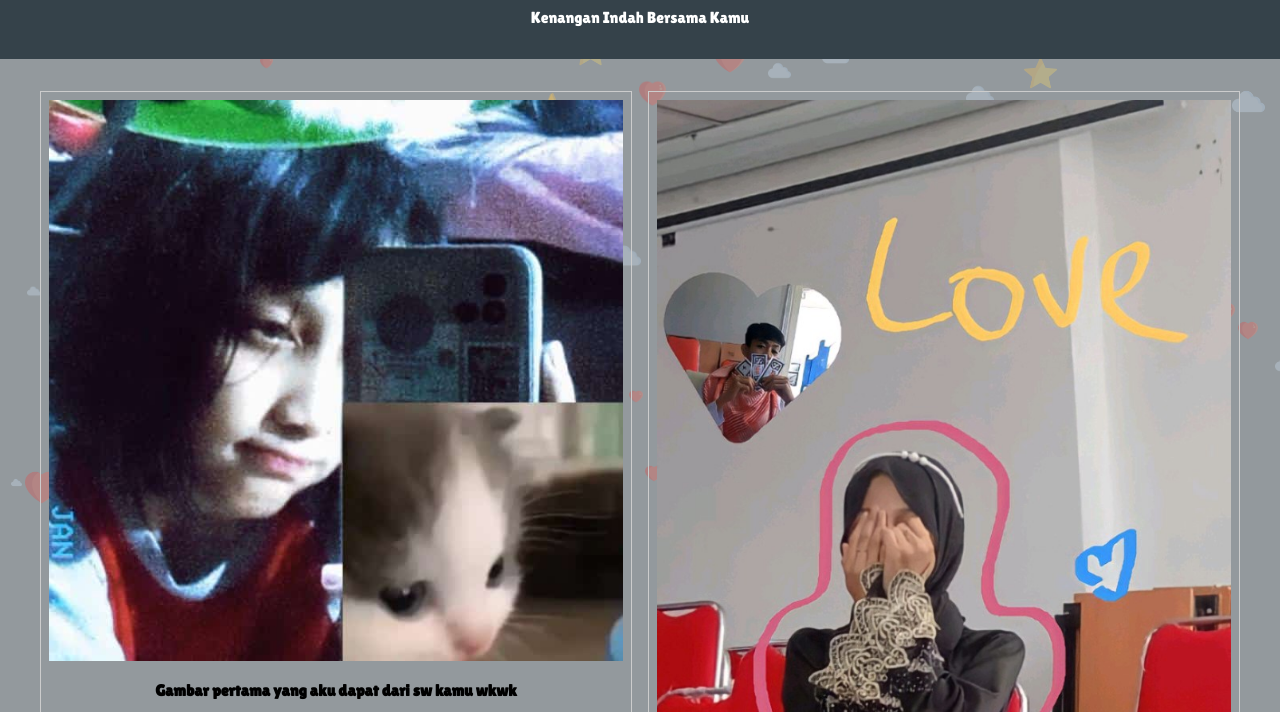
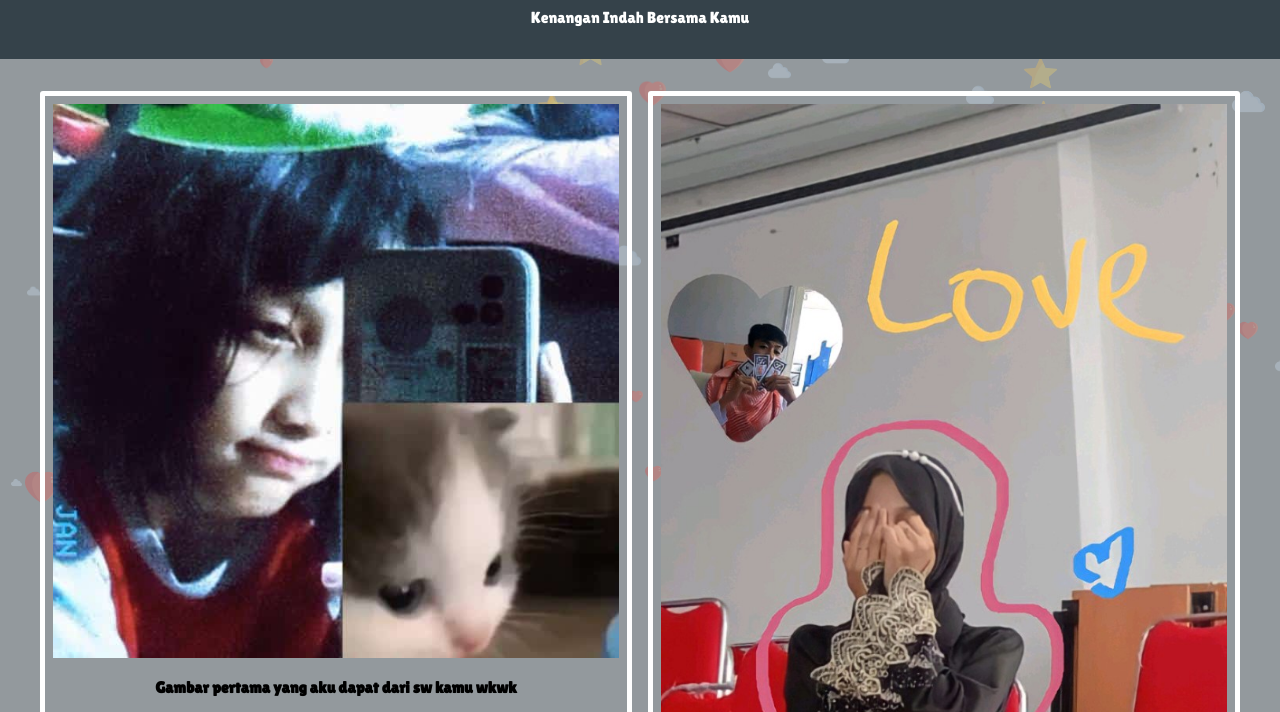
Before and after one commit to Adamlikk/Kenangan, a plain HTML site: page index.html in a window 1280 px wide. Shown: the part 88-800 px from the top of the page. Drawn offline with Linux system fonts and the light colour scheme.

Commit message:
Add files via upload

```diff
--- a/index.html
+++ b/index.html
@@ -41,6 +41,8 @@
     padding: 0.5rem;
     text-align: center;
     cursor: pointer;
+    border: 5px solid white;
+    border-radius: 3px;
   }
   img {
     max-width: 100%;
```
